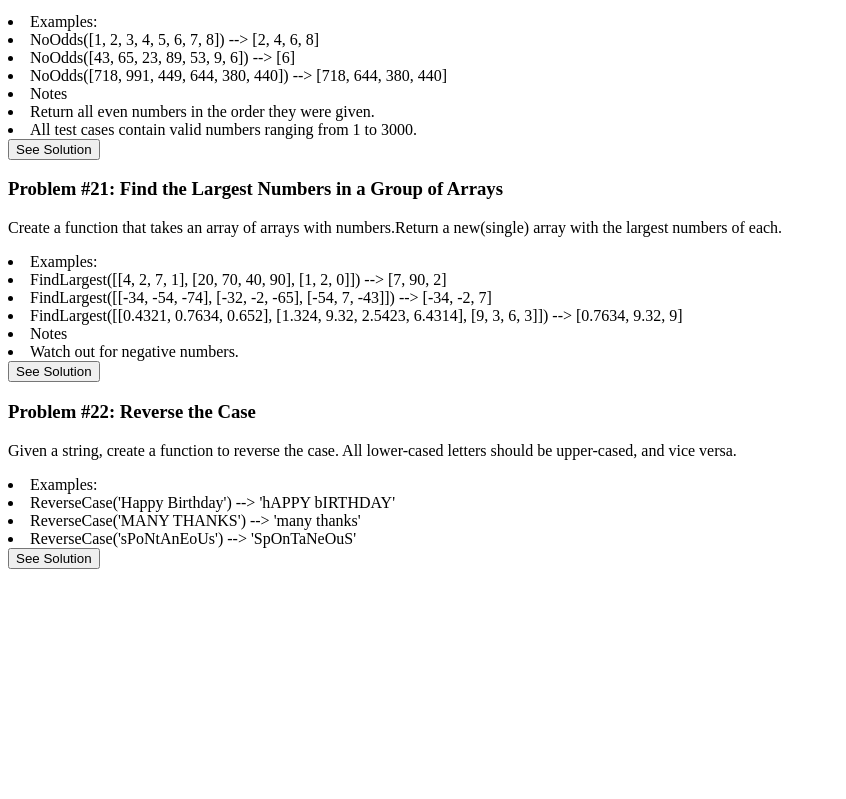
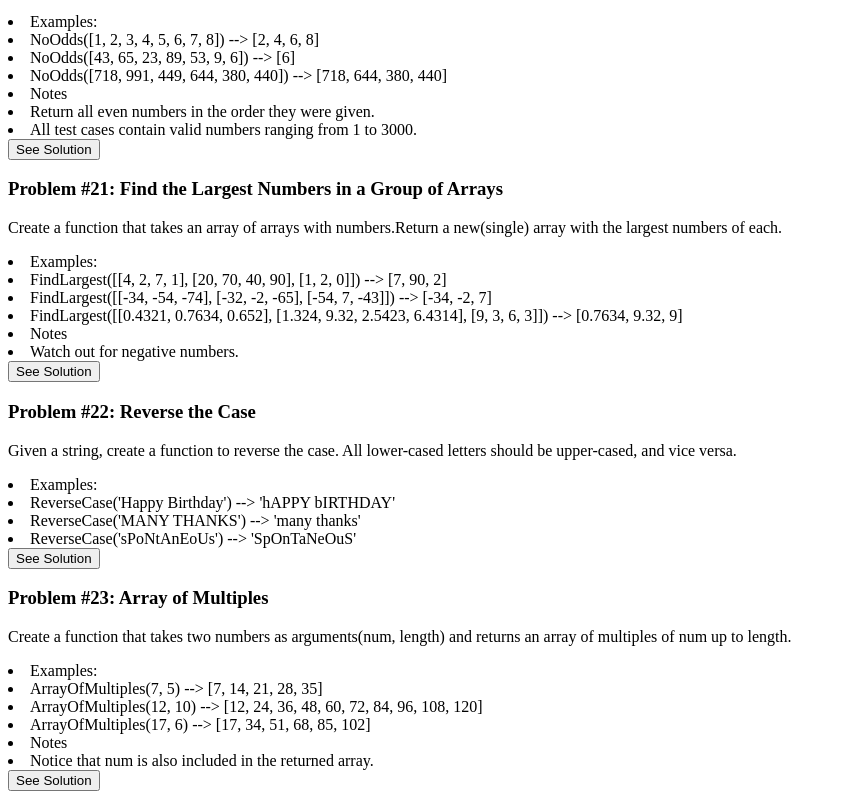
Before and after one commit to mattjohannsen/WhiteboardJavaScript_Proj, a plain HTML site: page index.html in a window 1280 px wide. Shown: the part 3363-4162 px from the top of the page, without its empty margins (0-846 px from the left). Before the commit the page ends 3940 px from the top, so only its background shows below. Drawn offline with Linux system fonts and the light colour scheme.

Commit message:
Completed Problem23: Array of Multiples. Total time to solve 6 minutes

```diff
--- a/index.html
+++ b/index.html
@@ -188,5 +188,16 @@
 				<li>ReverseCase('sPoNtAnEoUs') --> 'SpOnTaNeOuS'</li>
 				<button onclick="Problem22()">See Solution</button>
 			</div>
+			<div>
+				<h3>Problem #23: Array of Multiples</h3>
+				<p>Create a function that takes two numbers as arguments(num, length) and returns an array of multiples of num up to length.</p>
+				<li>Examples:</li>
+				<li>ArrayOfMultiples(7, 5) --> [7, 14, 21, 28, 35]</li>
+				<li>ArrayOfMultiples(12, 10) --> [12, 24, 36, 48, 60, 72, 84, 96, 108, 120]</li>
+				<li>ArrayOfMultiples(17, 6) --> [17, 34, 51, 68, 85, 102]</li>
+				<li>Notes</li>
+				<li>Notice that num is also included in the returned array.</li>
+				<button onclick="Problem23()">See Solution</button>
+			</div>
 		</body>
 	</html>
--- a/index.js
+++ b/index.js
@@ -579,6 +579,35 @@ function ReverseCase(inputString){
   }
   return solutionArray.join('');
 }
+function Problem23(){
+  var theAnswer = ArrayOfMultiples(7,5);
+  for (let i = 0; i < theAnswer.length; i++) {
+    console.log(theAnswer[i]);
+  }
+}
+function ArrayOfMultiples(num, length){
+  var solutionArray = [];
+  for (let i = 0; i < length; i++) {
+    solutionArray.push(num*(i+1));
+  }
+  return solutionArray;
+}
+
+//Array of Multiples https://edabit.com/challenge/2QvnWexKoLfcJkSsc
+//Create a function that takes two numbers as arguments(num, length) and returns an array of multiples of num up to length.
+//Examples
+//ArrayOfMultiples(7, 5) --> [7, 14, 21, 28, 35]
+//ArrayOfMultiples(12, 10) --> [12, 24, 36, 48, 60, 72, 84, 96, 108, 120]
+//ArrayOfMultiples(17, 6) --> [17, 34, 51, 68, 85, 102]
+//Notes
+//Notice that num is also included in the returned array.
+// Steps
+// Create ArrayOfMultiples function that takes in (num, length)
+// Create a solutionArray variable = []
+// loop through length number of times
+// push the number onto the solutionArray and multiply it by (i+1)
+// return solution Array
+
 //Reverse the Case https://edabit.com/challenge/99oN5igrbXddAjHEL
 //Given a string, create a function to reverse the case. All lower-cased letters should be upper-cased, and vice versa.
 //Examples
```
